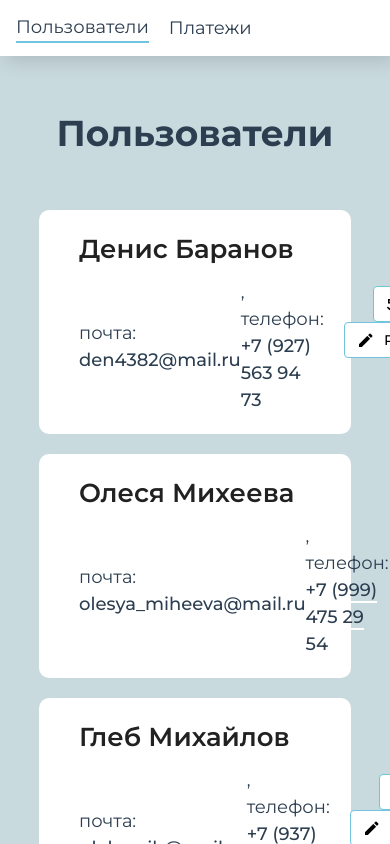
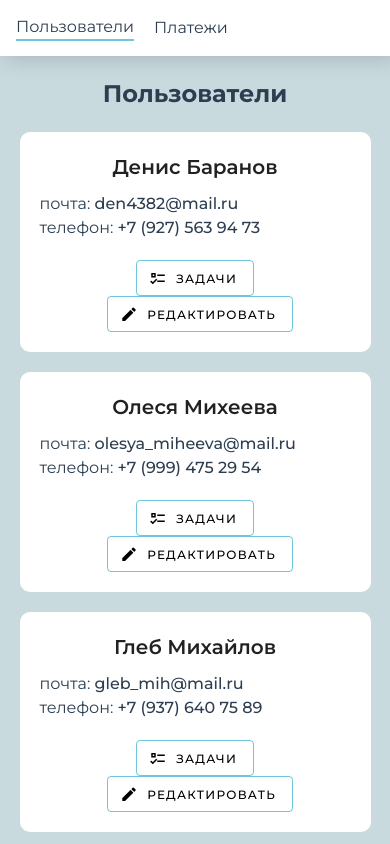
Before and after one commit to LemeshkoNastya/customers-todo, a Vue app: page / in a window 390 px wide. Shown: the top 844 px of the page. Built offline with nearby package versions, Linux system fonts and the light colour scheme.

Commit message:
feat: add adaptive

```diff
--- a/src/App.vue
+++ b/src/App.vue
@@ -55,6 +55,10 @@ body {
       &:hover {
         color: $cyan;
       }
+
+      @include for-size(tablet-portrait) {
+        font-size: 16px;
+      }
     }
 
     .router-link-exact-active {
@@ -73,11 +77,31 @@ body {
       text-align: center;
       font-size: 36px;
       color: $fonts;
+
+      @include for-size(small-desktop) {
+        font-size: 32px;
+      }
+
+      @include for-size(tablet-portrait) {
+        margin-top: 20px;
+      }
+
+      @include for-size(big-phone) {
+        font-size: 24px;
+      }
     }
 
     &__content {
       margin: 50px auto;
       width: 80%;
+
+      @include for-size(tablet) {
+        width: 90%;
+      }
+
+      @include for-size(tablet-portrait) {
+        margin: 20px auto;
+      }
     }
   }
 
@@ -97,24 +121,52 @@ body {
       box-shadow: $box-shadow;
     }
 
+    // @include for-size(tablet-portrait) {
+    //   flex-direction: column;
+    //   align-items: flex-start;
+    // }
+
+    @include for-size(big-phone) {
+      padding: 20px;
+    }
+
     &__content {
+      @include for-size(tablet-portrait) {
+        width: 100%;
+      }
     }
 
     &__title {
       margin-bottom: 10px;
       font-size: 26px;
       font-weight: 600;
+
+      @include for-size(tablet-portrait) {
+        text-align: center;
+      }
+
+      @include for-size(big-phone) {
+        font-size: 20px;
+      }
     }
 
     &__info {
       display: flex;
       align-items: center;
+
+      @include for-size(desktop) {
+        align-items: flex-start;
+      }
     }
 
     &__details {
       margin-bottom: 0;
       font-size: 18px;
       color: $fonts;
+
+      @include for-size(big-phone) {
+        font-size: 16px;
+      }
     }
 
     &__text {
@@ -137,11 +189,29 @@ body {
       flex-wrap: wrap;
       justify-content: center;
       align-items: center;
+
+      @include for-size(small-desktop) {
+        flex-direction: column;
+      }
+
+      @include for-size(tablet-portrait) {
+        flex-direction: row;
+        margin-top: 20px;
+        width: 100%;
+      }
     }
 
     &__button {
       &:not(:first-child) {
         margin-left: 20px;
+
+        @include for-size(small-desktop) {
+          margin: 10px 0 0;
+        }
+
+        @include for-size(tablet-portrait) {
+          margin: 0 0 0 10px;
+        }
       }
     }
   }
--- a/src/assets/styles/main.scss
+++ b/src/assets/styles/main.scss
@@ -1 +1,2 @@
 @import "./variables.scss";
+@import "./mixins.scss";
--- /dev/null
+++ b/src/assets/styles/mixins.scss
@@ -0,0 +1,37 @@
+@mixin for-size($size) {
+    @if $size==desktop {
+        @media (max-width: 1440px) {
+            @content;
+        }
+    }
+
+    @else if $size==small-desktop {
+        @media (max-width: 1200px) {
+            @content;
+        }
+    }
+
+    @else if $size==tablet {
+        @media (max-width: 960px) {
+            @content;
+        }
+    }
+
+    @else if $size==tablet-portrait {
+        @media (max-width: 768px) {
+            @content;
+        }
+    }
+
+    @else if $size==big-phone {
+        @media (max-width: 540px) {
+            @content;
+        }
+    }
+
+    @else if $size==phone {
+        @media (max-width: 480px) {
+            @content;
+        }
+    }
+}
--- a/src/components/BaseButton.vue
+++ b/src/components/BaseButton.vue
@@ -1,5 +1,10 @@
 <template>
-  <v-btn text :icon="text.length === 0" class="button">
+  <v-btn
+    text
+    :icon="text.length === 0"
+    class="button"
+    :class="{ button_hidden: text.length === 0 }"
+  >
     <v-icon v-if="icon" left> {{ icon }} </v-icon>
     {{ text }}
   </v-btn>
@@ -23,6 +28,10 @@ export default {
   .v-btn__content {
     color: black;
 
+    @include for-size(phone) {
+      font-size: 12px;
+    }
+
     .v-icon {
       font-size: 20px;
       color: $cyan;
@@ -41,8 +50,20 @@ export default {
     }
   }
 
+  &_hidden > .v-btn__content {
+    .v-icon--left {
+      margin: 0;
+    }
+  }
+
   .v-ripple__container {
     color: $cyan;
   }
 }
+
+.v-btn:not(.v-btn--round).v-size--default {
+  @include for-size(phone) {
+    padding: 0 10px;
+  }
+}
 </style>
--- a/src/components/BasePopup.vue
+++ b/src/components/BasePopup.vue
@@ -66,8 +66,24 @@ export default {
   &__content {
     padding: 20px;
 
+    @include for-size(phone) {
+      padding: 0 0 16px;
+    }
+
     .v-card__title {
       justify-content: center;
+
+      .popup__title {
+        @include for-size(tablet-portrait) {
+          font-size: 20px;
+        }
+
+        @include for-size(big-phone) {
+          width: 90%;
+          word-break: break-word;
+          text-align: center;
+        }
+      }
 
       .popup__icon {
         position: absolute;
--- a/src/components/PaymentDetail.vue
+++ b/src/components/PaymentDetail.vue
@@ -14,11 +14,18 @@ export default {
 </script>
 
 <style lang="scss">
+@import "@/assets/styles/main.scss";
+
 .detail {
   margin-top: 30px;
 
-  &__field {
+  & &__field {
     display: flex;
+
+    @include for-size(big-phone) {
+      flex-direction: column;
+      margin-bottom: 10px;
+    }
   }
 
   &__label {
@@ -26,6 +33,10 @@ export default {
     min-width: 160px;
     font-size: 18px;
     font-weight: 600;
+
+    @include for-size(big-phone) {
+      font-size: 16px;
+    }
   }
 
   &__text {
--- a/src/components/TodoList.vue
+++ b/src/components/TodoList.vue
@@ -8,7 +8,11 @@
         class="todo__input"
         @keyup.enter.native="addTodo"
       />
-      <BaseButton :text="'Добавить'" @click.native="addTodo" />
+      <BaseButton
+        :text="$vuetify.breakpoint.width < 768 ? '' : 'Добавить'"
+        :icon="$vuetify.breakpoint.width < 768 ? 'mdi-plus' : null"
+        @click.native="addTodo"
+      />
     </div>
     <ul :class="['todo__list', { todo__list_scroll: data.todo.length > 5 }]">
       <TodoListItem
@@ -65,6 +69,14 @@ export default {
 
   &__input {
     margin-right: 50px;
+
+    @include for-size(tablet-portrait) {
+      margin-right: 20px;
+    }
+
+    @include for-size(phone) {
+      margin-right: 10px;
+    }
   }
 
   & &__list {
--- a/src/components/UserEdit.vue
+++ b/src/components/UserEdit.vue
@@ -75,9 +75,17 @@ export default {
 .user-edit {
   margin-top: 30px;
 
+  @include for-size(phone) {
+    margin-top: 0;
+  }
+
   &__field {
     display: flex;
     align-items: flex-start;
+
+    @include for-size(phone) {
+      flex-direction: column;
+    }
   }
 
   &__label {
@@ -85,6 +93,10 @@ export default {
     width: 140px;
     font-size: 18px;
     color: black;
+
+    @include for-size(big-phone) {
+      font-size: 16px;
+    }
   }
 }
 </style>
--- a/src/views/Payments.vue
+++ b/src/views/Payments.vue
@@ -17,6 +17,7 @@
           :text="paymentsButton.name"
           :icon="paymentsButton.icon"
           @click.native="clickButton(payment)"
+          class="payment__button"
         />
       </div>
     </div>
@@ -74,13 +75,33 @@ export default {
 </script>
 
 <style lang="scss">
+@import "@/assets/styles/main.scss";
+
 .payment {
+  @media (max-width: 340px) {
+    flex-direction: column;
+  }
+
   &__info {
     width: 100%;
+    @include for-size(tablet-portrait) {
+      flex-direction: column;
+      align-items: flex-start;
+    }
   }
 
   &__sum {
     width: 50%;
+
+    @include for-size(tablet-portrait) {
+      width: 100%;
+    }
+  }
+
+  &__button {
+    @media (max-width: 340px) {
+      margin-top: 20px;
+    }
   }
 }
 </style>
--- a/src/views/Users.vue
+++ b/src/views/Users.vue
@@ -2,10 +2,10 @@
   <div class="page">
     <h1 class="page__title">Пользователи</h1>
     <div class="page__content">
-      <div v-for="user in usersList" :key="user.id" class="card">
+      <div v-for="user in usersList" :key="user.id" class="card user">
         <div class="card__content">
           <h4 class="card__title">{{ user.name }}</h4>
-          <div class="card__info">
+          <div class="card__info user__info">
             <p class="card__details">
               <span>почта: </span>
               <a :href="`mailto:${user.mail}`" class="card__text card__link">
@@ -13,7 +13,7 @@
               </a>
             </p>
             <p class="card__details">
-              <span>, </span>
+              <span v-if="$vuetify.breakpoint.width > 1440">, </span>
               <span>телефон: </span>
               <a :href="`tel:${user.phone}`" class="card__text card__link">
                 {{ user.phone | phoneFormat }}
@@ -25,7 +25,11 @@
           <BaseButton
             v-for="button in usersButtons"
             :key="button.name"
-            :text="button.name"
+            :text="
+              $vuetify.breakpoint.width < 380 && button.name === 'Редактировать'
+                ? 'Ред.'
+                : button.name
+            "
             :icon="button.icon"
             @click.native="clickButton(button, user)"
             class="card__button"
@@ -95,4 +99,20 @@ export default {
 };
 </script>
 
-<style lang="scss"></style>
+<style lang="scss">
+@import "@/assets/styles/main.scss";
+
+.user {
+  @include for-size(tablet-portrait) {
+    flex-direction: column;
+    align-items: flex-start;
+  }
+
+  &__info {
+    @include for-size(desktop) {
+      flex-direction: column;
+      // align-items: flex-start;
+    }
+  }
+}
+</style>
```
